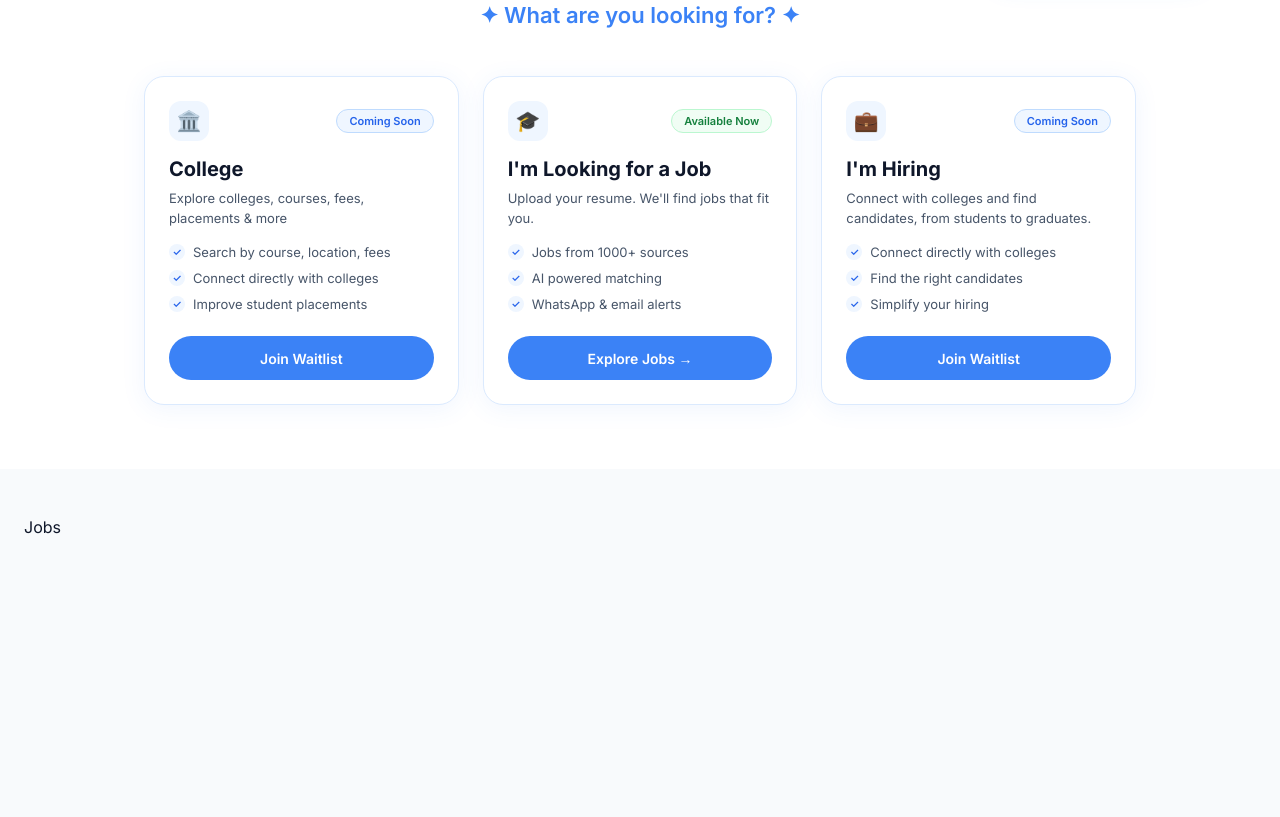
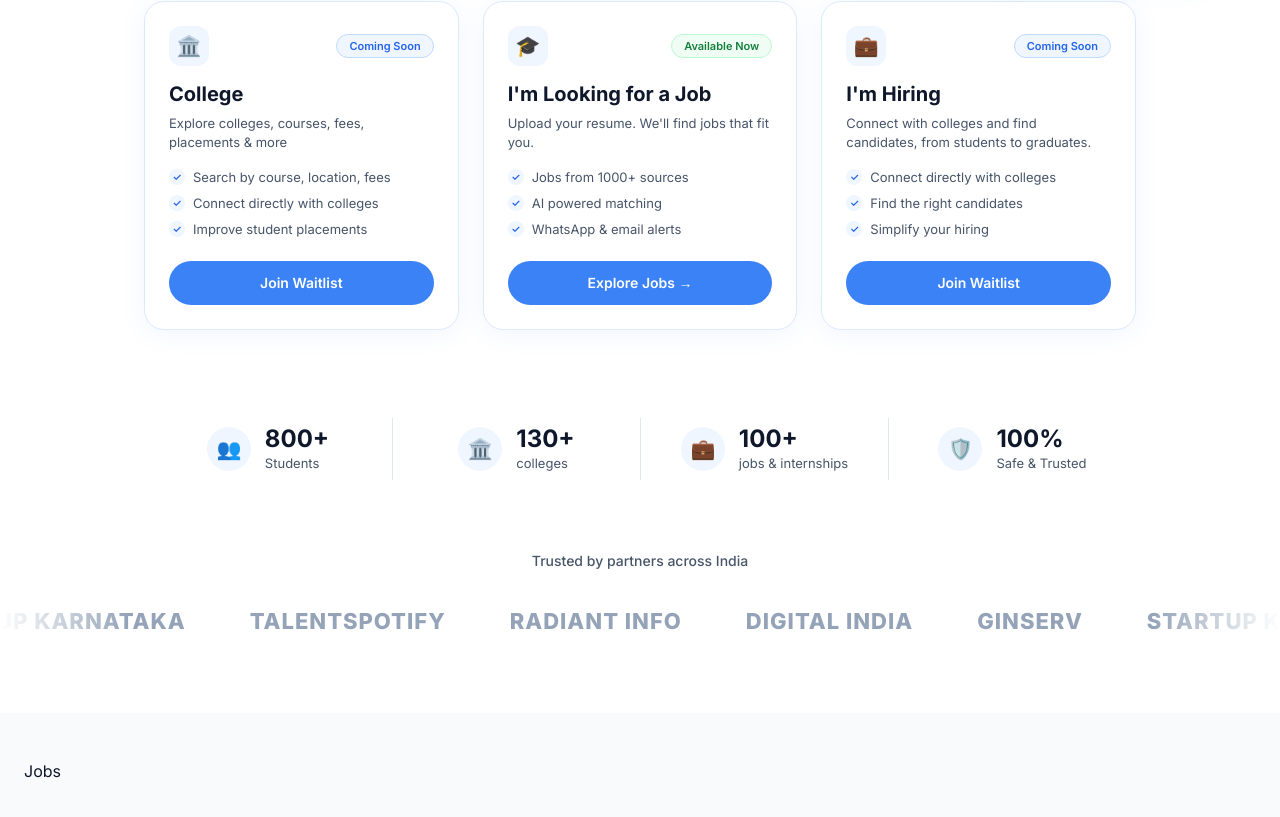
Before and after one commit to Sushil09kp/campuspe-29, a Next.js app: page / in a window 1280 px wide. Shown: the part 397-1214 px from the top of the page. Built offline with nearby package versions, Linux system fonts and the light colour scheme.

Commit message:
Add Hero, Stats and Partners sections

```diff
--- a/app/components/Hero/Hero.module.css
+++ b/app/components/Hero/Hero.module.css
@@ -30,7 +30,7 @@
 
 .heading {
   margin: 24px 0 12px;
-  font-size: clamp(40px, 7vw, 64px);
+  font-size: clamp(34px, 6vw, 56px);
   font-weight: 800;
   line-height: 1.05;
   letter-spacing: -1.5px;
@@ -132,5 +132,6 @@
   }
   .center {
     padding-top: 24px;
+    max-width: 760px;
   }
 }
--- /dev/null
+++ b/app/components/Partners/Partners.js
@@ -0,0 +1,31 @@
+import styles from "./Partners.module.css";
+
+const partners = [
+  "GINSERV",
+  "STARTUP KARNATAKA",
+  "TALENTSPOTIFY",
+  "RADIANT INFO",
+  "DIGITAL INDIA",
+];
+
+export default function Partners() {
+  return (
+    <section className={styles.partners} aria-label="Our partners">
+      <p className={styles.title}>Trusted by partners across India</p>
+
+      <div className={styles.marquee}>
+        <ul className={styles.track}>
+          {[...partners, ...partners].map((name, i) => (
+            <li
+              key={`${name}-${i}`}
+              className={styles.logo}
+              aria-hidden={i >= partners.length}
+            >
+              {name}
+            </li>
+          ))}
+        </ul>
+      </div>
+    </section>
+  );
+}
--- /dev/null
+++ b/app/components/Partners/Partners.module.css
@@ -0,0 +1,51 @@
+.partners {
+  padding: 24px 0 72px;
+  text-align: center;
+}
+
+.title {
+  margin: 0 0 32px;
+  font-size: 14px;
+  font-weight: 500;
+  color: var(--text-600);
+}
+
+.marquee {
+  overflow: hidden;
+  mask-image: linear-gradient(90deg, transparent, #000 10%, #000 90%, transparent);
+}
+
+.track {
+  display: flex;
+  align-items: center;
+  gap: 64px;
+  width: max-content;
+  margin: 0;
+  padding: 0;
+  list-style: none;
+  animation: scroll 30s linear infinite;
+}
+.marquee:hover .track {
+  animation-play-state: paused;
+}
+
+.logo {
+  height: 40px;
+  display: flex;
+  align-items: center;
+  font-size: 22px;
+  font-weight: 800;
+  letter-spacing: 1px;
+  color: #94a3b8;
+  white-space: nowrap;
+  transition: color 0.2s;
+}
+.logo:hover {
+  color: var(--blue-600);
+}
+
+@keyframes scroll {
+  to {
+    transform: translateX(-50%);
+  }
+}
--- /dev/null
+++ b/app/components/Stats/Stats.js
@@ -0,0 +1,28 @@
+import styles from "./Stats.module.css";
+
+const stats = [
+  { icon: "👥", value: "800+", label: "Students" },
+  { icon: "🏛️", value: "130+", label: "colleges" },
+  { icon: "💼", value: "100+", label: "jobs & internships" },
+  { icon: "🛡️", value: "100%", label: "Safe & Trusted" },
+];
+
+export default function Stats() {
+  return (
+    <section className={styles.stats} aria-label="CampusPe in numbers">
+      <div className={`container ${styles.row}`}>
+        {stats.map((item) => (
+          <div key={item.label} className={styles.item}>
+            <span className={styles.icon} aria-hidden="true">
+              {item.icon}
+            </span>
+            <div>
+              <strong className={styles.value}>{item.value}</strong>
+              <span className={styles.label}>{item.label}</span>
+            </div>
+          </div>
+        ))}
+      </div>
+    </section>
+  );
+}
--- /dev/null
+++ b/app/components/Stats/Stats.module.css
@@ -0,0 +1,52 @@
+.stats {
+  padding: 24px 0 48px;
+}
+
+.row {
+  display: grid;
+  grid-template-columns: repeat(4, 1fr);
+  max-width: 1040px;
+}
+
+.item {
+  display: flex;
+  align-items: center;
+  justify-content: center;
+  gap: 14px;
+  padding: 8px 16px;
+}
+.item + .item {
+  border-left: 1px solid var(--border);
+}
+
+.icon {
+  display: grid;
+  place-items: center;
+  width: 44px;
+  height: 44px;
+  border-radius: 50%;
+  background: var(--blue-50);
+  font-size: 20px;
+}
+
+.value {
+  display: block;
+  font-size: 24px;
+  font-weight: 700;
+  line-height: 1.1;
+}
+
+.label {
+  font-size: 13px;
+  color: var(--text-600);
+}
+
+@media (max-width: 800px) {
+  .row {
+    grid-template-columns: repeat(2, 1fr);
+    gap: 16px;
+  }
+  .item + .item {
+    border-left: 0;
+  }
+}
--- a/app/page.js
+++ b/app/page.js
@@ -1,5 +1,7 @@
 import Navbar from "./components/Navbar/Navbar";
 import Hero from "./components/Hero/Hero";
+import Stats from "./components/Stats/Stats";
+import Partners from "./components/Partners/Partners";
 
 const box = { minHeight: "80vh", padding: "48px 24px" };
 
@@ -9,6 +11,8 @@ export default function Home() {
       <Navbar />
       <main>
         <Hero />
+        <Stats />
+        <Partners />
         <section id="jobs" style={{ ...box, background: "#f8fafc" }}>Jobs</section>
         <section id="colleges" style={box}>Colleges</section>
         <section id="employers" style={{ ...box, background: "#f8fafc" }}>Employers</section>
```
